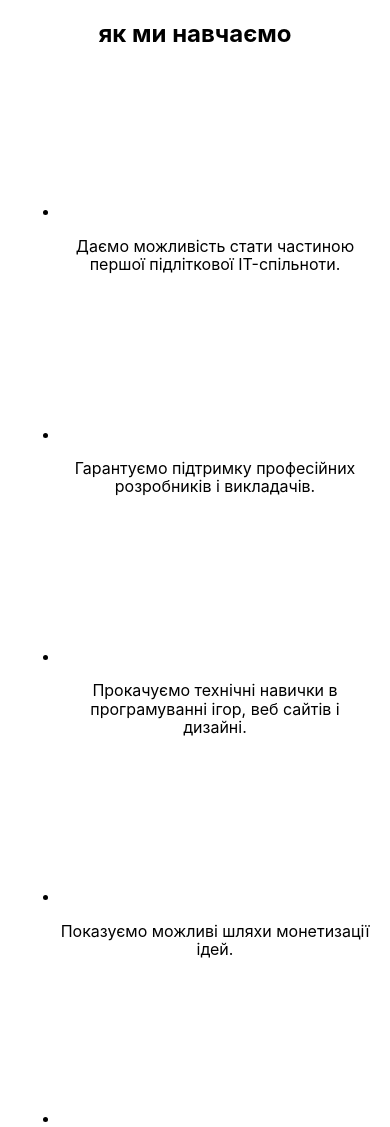
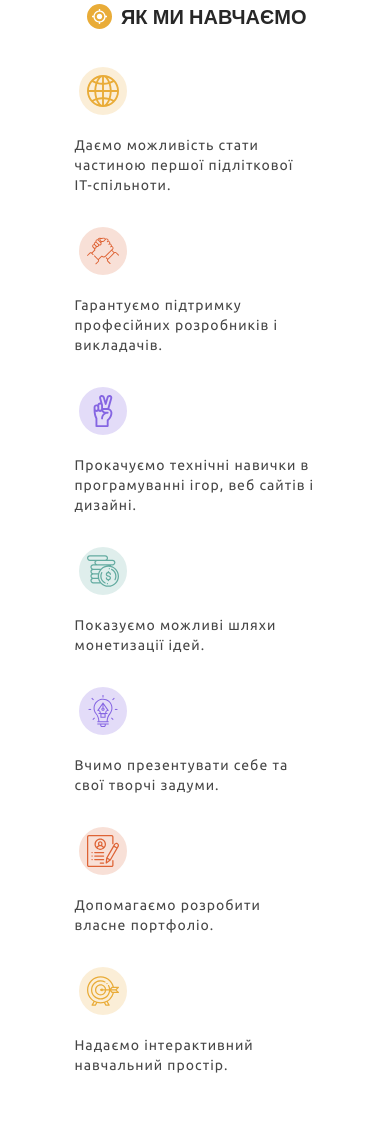
Before and after one commit to vladimirkostroba/project_group2, a website: page src/index.html in a window 390 px wide. Shown: the top 1127 px of the page. After the commit the page ends 1103 px from the top, so only its background shows below. Drawn offline with nearby package versions, Linux system fonts and the light colour scheme; files that its build step writes are made by us from their sources.

Commit message:
Added css files for mobile version

```diff
--- a/src/index.html
+++ b/src/index.html
@@ -17,12 +17,17 @@
   <body>
     <section class="studding">
       <div class="container">
+        <div class="main-icon">
+          <svg class="main-icon__svg">
+            <use href="./images/icon-sprite.svg#icon-rudder"></use>
+          </svg>
+        </div>
         <h2 class="studding__title">як ми навчаємо</h2>
         <ul class="studding__list">
-          <li class="description">
-            <div class="icon">
+          <li class="description list">
+            <div class="icon orange">
               <svg class="icon__svg">
-                <use></use>
+                <use href="./images/icon-sprite.svg#icon-globe"></use>
               </svg>
             </div>
             <p class="description__text">
@@ -30,10 +35,10 @@
             </p>
           </li>
 
-          <li class="description">
-            <div class="icon">
+          <li class="description list">
+            <div class="icon red">
               <svg class="icon__svg">
-                <use></use>
+                <use href="./images/icon-sprite.svg#icon-agreement"></use>
               </svg>
             </div>
             <p class="description__text">
@@ -41,10 +46,10 @@
             </p>
           </li>
 
-          <li class="description">
-            <div class="icon">
+          <li class="description list">
+            <div class="icon purple">
               <svg class="icon__svg">
-                <use></use>
+                <use href="./images/icon-sprite.svg#icon-two"></use>
               </svg>
             </div>
             <p class="description__text">
@@ -53,10 +58,10 @@
             </p>
           </li>
 
-          <li class="description">
-            <div class="icon">
+          <li class="description list">
+            <div class="icon green">
               <svg class="icon__svg">
-                <use></use>
+                <use href="./images/icon-sprite.svg#icon-money"></use>
               </svg>
             </div>
             <p class="description__text">
@@ -64,10 +69,10 @@
             </p>
           </li>
 
-          <li class="description">
-            <div class="icon">
+          <li class="description list">
+            <div class="icon purple">
               <svg class="icon__svg">
-                <use></use>
+                <use href="./images/icon-sprite.svg#icon-idea"></use>
               </svg>
             </div>
             <p class="description__text">
@@ -75,10 +80,10 @@
             </p>
           </li>
 
-          <li class="description">
-            <div class="icon">
+          <li class="description list">
+            <div class="icon red">
               <svg class="icon__svg">
-                <use></use>
+                <use href="./images/icon-sprite.svg#icon-portfolio"></use>
               </svg>
             </div>
             <p class="description__text">
@@ -86,10 +91,10 @@
             </p>
           </li>
 
-          <li class="description">
-            <div class="icon">
+          <li class="description list">
+            <div class="icon orange">
               <svg class="icon__svg">
-                <use></use>
+                <use href="./images/icon-sprite.svg#icon-mission"></use>
               </svg>
             </div>
             <p class="description__text">
--- a/src/sass/components/container.scss
+++ /dev/null
@@ -1,9 +0,0 @@
-.container {
-  max-width: 1440px;
-  margin: 0 auto;
-  justify-content: center;
-  text-align: center;
-  align-items: center;
-  padding-left: 20px;
-  padding-right: 20px;
-}
--- a/src/sass/components/studding-section.scss
+++ b/src/sass/components/studding-section.scss
@@ -0,0 +1,110 @@
+.container {
+  max-width: 281px;
+  margin-left: auto;
+  margin-right: auto;
+  text-align: center;
+  padding-left: 20px;
+  padding-right: 20px;
+}
+
+.list {
+  margin: 0;
+  padding: 0;
+  list-style: none;
+}
+
+.studding__title {
+  font-size: 20px;
+  color: $color-title;
+  font-family: $font-title;
+  font-weight: 700;
+  text-transform: uppercase;
+  margin: 0;
+  padding: 0;
+  margin-bottom: 35px;
+  display: inline-block;
+}
+
+.main-icon {
+  display: inline-flex;
+  justify-content: center;
+  align-items: center;
+  width: 33px;
+  height: 33px;
+  border: 4px solid $color-background;
+  border-radius: 20px;
+  background-color: $color-orange;
+}
+
+.main-icon__svg {
+  display: block;
+  width: 15px;
+  height: 15px;
+  fill: $color-background;
+}
+
+.studding__list {
+  display: flex;
+  flex-wrap: wrap;
+  text-align: center;
+  padding: 0;
+  margin: 0;
+}
+
+.icon {
+  display: flex;
+  justify-content: center;
+  align-items: center;
+  width: 56px;
+  height: 56px;
+  border: 4px solid $color-background;
+  border-radius: 30px;
+}
+
+.icon__svg {
+  display: block;
+  width: 32px;
+  height: 32px;
+}
+
+.orange {
+  background-color: $color-skin;
+  fill: $color-orange;
+}
+
+.red {
+  background-color: $color-powder;
+  fill: $color-red;
+}
+
+.purple {
+  background-color: $color-sky;
+  fill: $color-purple;
+}
+
+.green {
+  background-color: $color-mint;
+  fill: $color-green;
+}
+
+.description__text {
+  font-size: 14px;
+  color: $color-text;
+  font-family: $font-text;
+  font-weight: 400;
+  letter-spacing: 1px;
+  line-height: 20px;
+  margin: 0;
+  padding: 0;
+  margin-top: 16px;
+  margin-bottom: 28px;
+  text-align: left;
+}
+
+@media screen and (min-width: 768px) {
+  .container {
+    max-width: 670px;
+    padding-left: 40px;
+    padding-right: 40px;
+  }
+}
--- a/src/sass/main.scss
+++ b/src/sass/main.scss
@@ -4,5 +4,5 @@
 
 @import 'normalize.scss';
 @import 'base.scss';
-@import './components/container.scss';
+@import './vars.scss';
 @import './components/studding-section.scss';
--- a/src/sass/vars.scss
+++ b/src/sass/vars.scss
@@ -2,6 +2,9 @@ $color-background: #ffffff;
 $color-title: #272727;
 $color-text: #464646;
 $color-orange: #e9ac38;
+$color-red: #de6335;
+$color-purple: #8565e2;
+$color-green: #63aba0;
 $color-powder: #f8e0d7;
 $color-sky: #e3dcf8;
 $color-mint: #dfeeec;
```
Also changed, not shown: src/images/icon-sprite.svg (added), src/images/icon-svg.svg (deleted).
